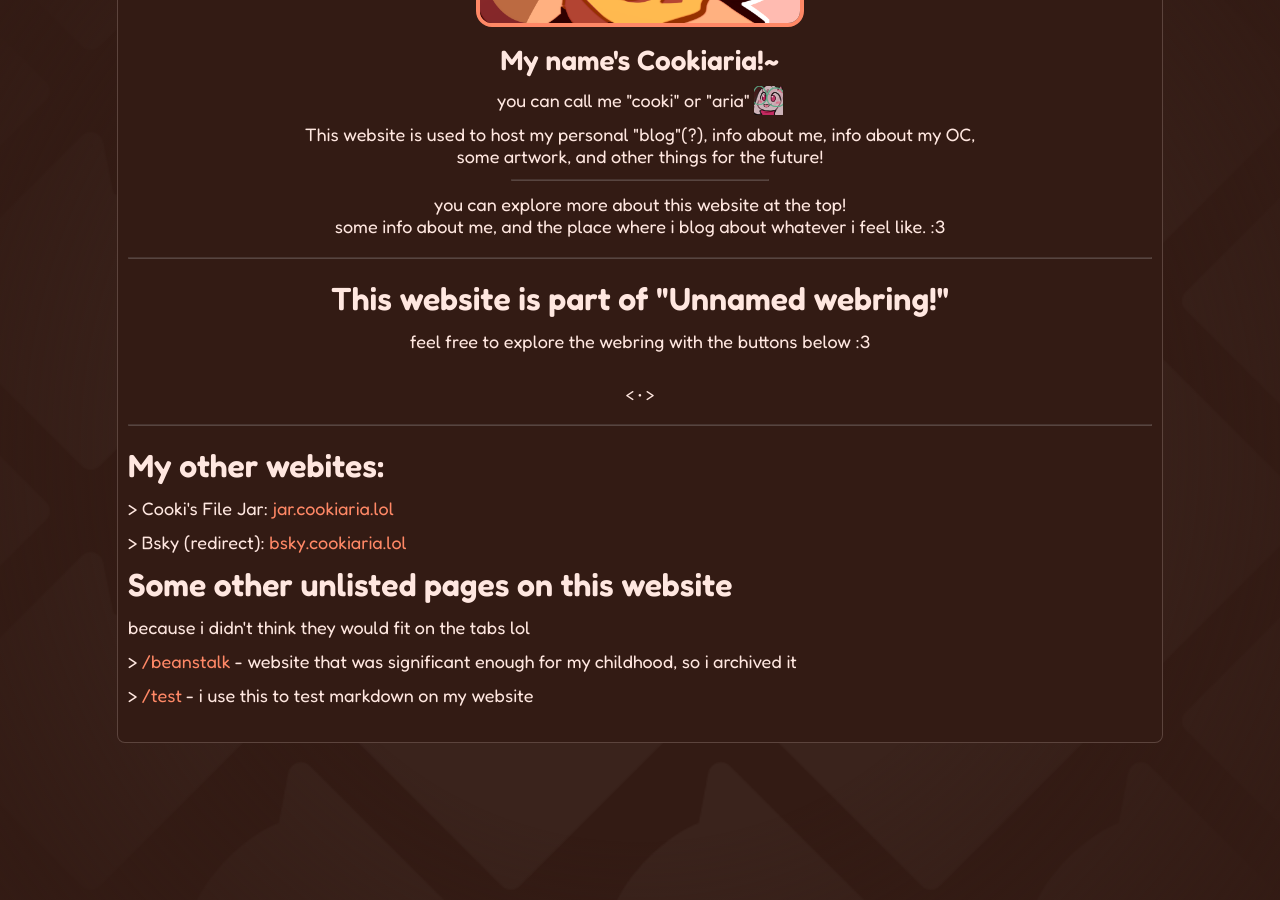
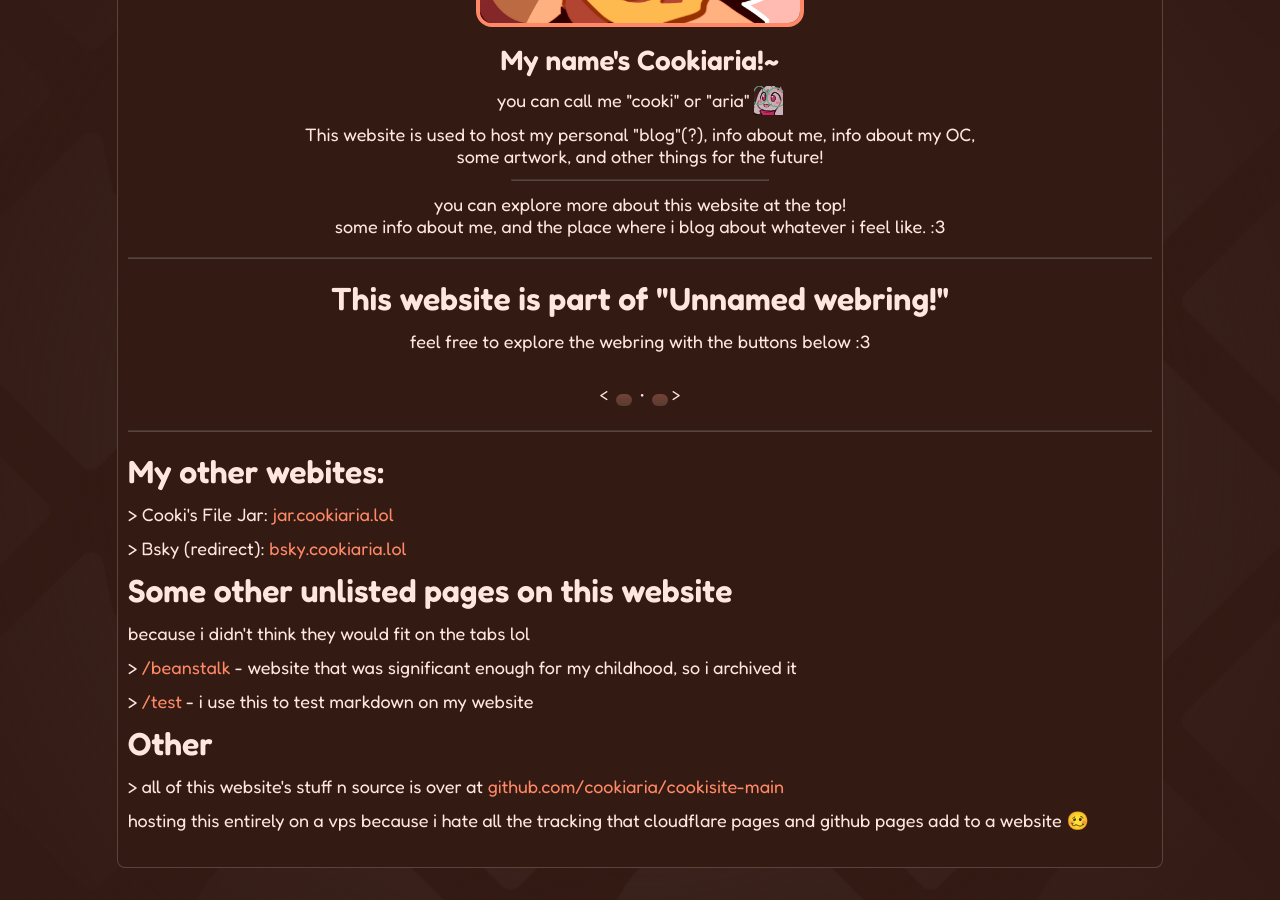
Before and after one commit to Cookiaria/cookisite-main, a Jekyll site: the page built from index.html, in a window 1280 px wide and 900 px high, scrolled down 598 px. Built offline with Jekyll 4.4.1, drawn with Linux system fonts in a browser that asks for light colours; some web fonts are replaced; before the commit the page ends 1373 px from its top, so only the background shows below that.

Commit message:
i forgot these buttons

```diff
--- a/index.html
+++ b/index.html
@@ -42,7 +42,7 @@ layout: default
 <div class="intro">
     <h2>This website is part of "Unnamed webring!"</h2>
     <p>feel free to explore the webring with the buttons below :3</p> <br>
-    <span>&lt;</span> <a id="webring-prev" class="ca-button"></a> • <a id="webring-next" class="ca-button"></a><span>></span>
+    <span>&lt;</span> <button id="webring-prev"></button> • <button id="webring-next" class="ca-button"></button><span>></span>
 </div>
 
 <hr>
@@ -55,6 +55,10 @@ layout: default
 <p>because i didn't think they would fit on the tabs lol</p>
 <p>> <a href="/beanstalk">/beanstalk</a> - website that was significant enough for my childhood, so i archived it</p>
 <p>> <a href="/test">/test</a> - i use this to test markdown on my website</p>
+
+<h2>Other</h2>
+<p>> all of this website's stuff n source is over at <a href="https://github.com/cookiaria/cookisite-main">github.com/cookiaria/cookisite-main</a></p>
+<p>hosting this entirely on a vps because i hate all the tracking that cloudflare pages and github pages add to a website 🥴</p>
 
 
 <script>
```
